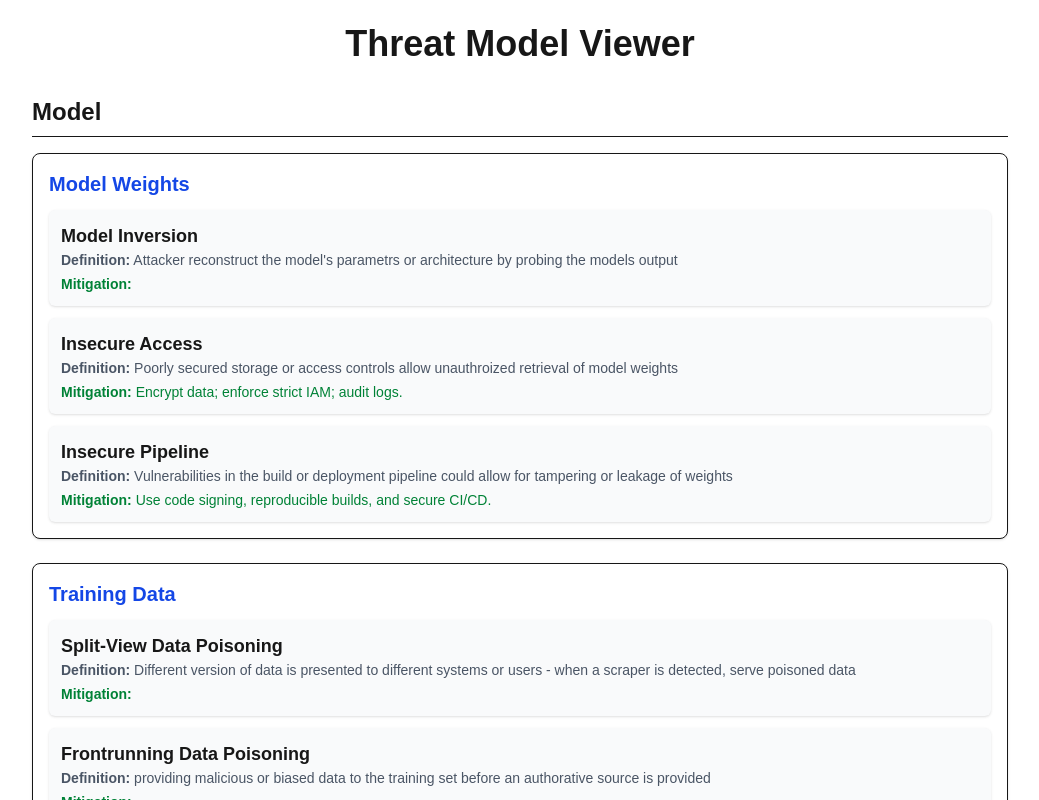
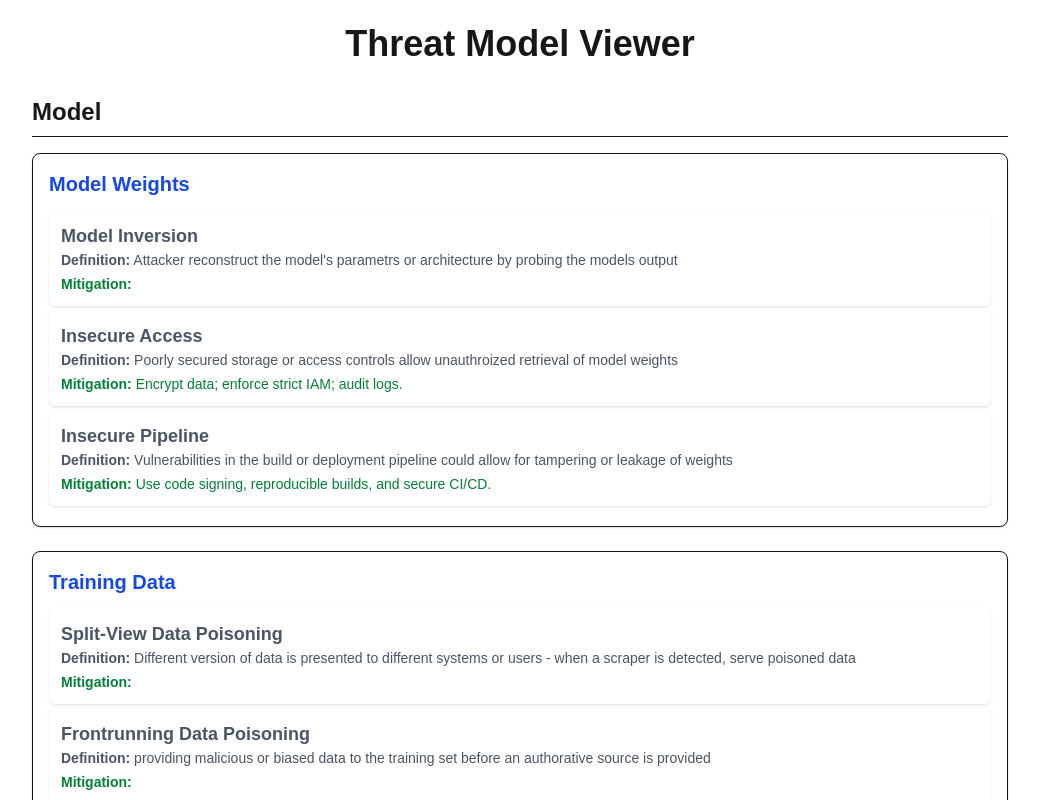
Before and after one commit to jacobvself47/personal-web-site, a Next.js app: page / in a window 1280 px wide. Shown: the top 800 px of the page, without its empty margins (120-1159 px from the left). Built offline with nearby package versions, Linux system fonts and the light colour scheme.

Commit message:
font color update

```diff
--- a/src/app/page.tsx
+++ b/src/app/page.tsx
@@ -45,7 +45,7 @@ export default function Home() {
               {details.Threats && details.Threats.length > 0 ? (
                 <ul className="space-y-3">
                   {details.Threats.map((threat, idx) => (
-                    <li key={idx} className="bg-gray-50 p-3 rounded-md shadow-sm">
+                    <li key={idx} className="text-gray-600 mb-1 p-3 rounded-md shadow-sm">
                       <p className="font-semibold text-lg">{threat.Name}</p>
                       {threat.Definition && (
                         <p className="text-sm text-gray-600 mb-1">
```
